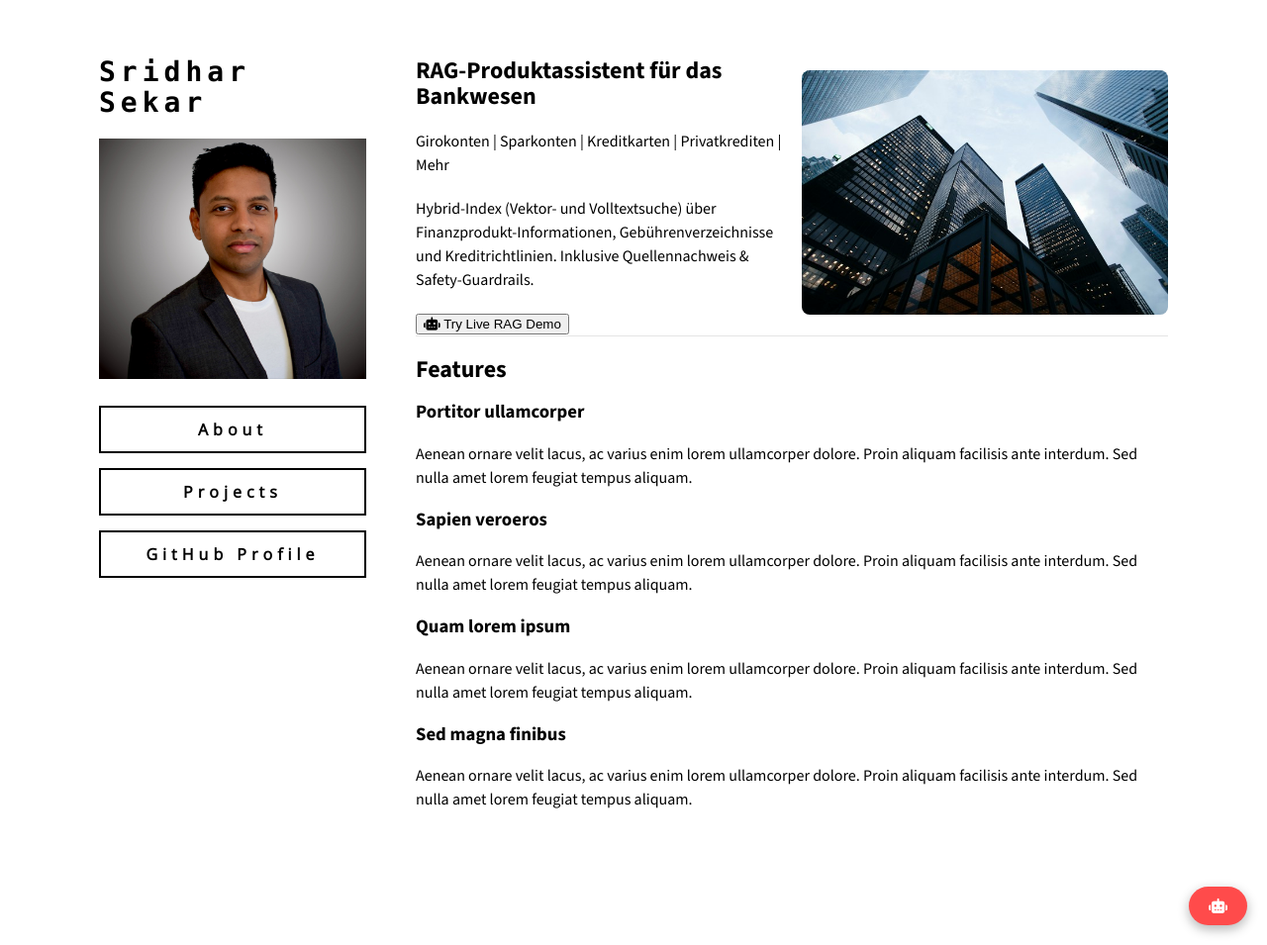
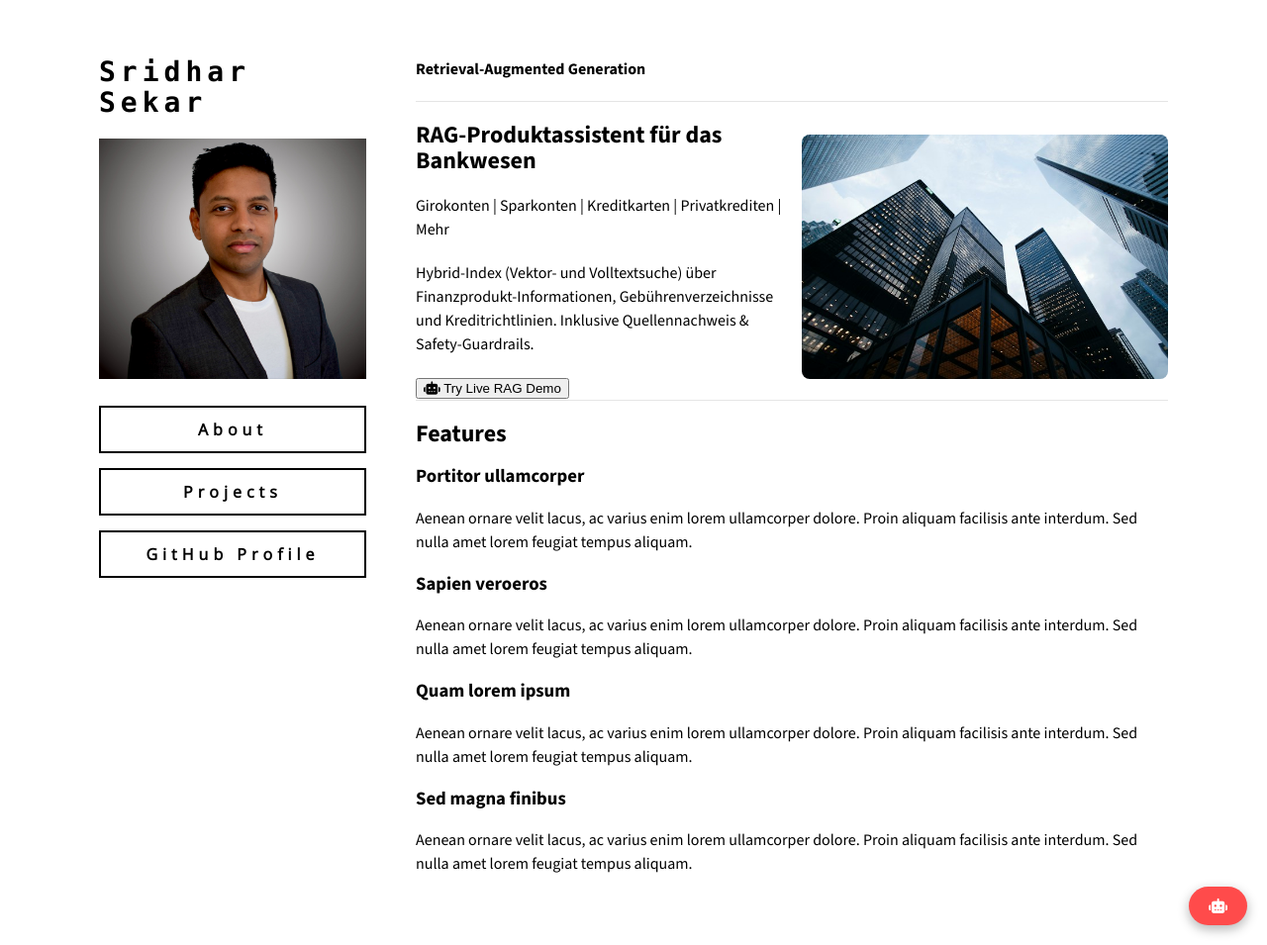
Before and after one commit to sridhar-portfolio/sridhar-portfolio.github.io, a Jekyll site: the page built from docs/rag_chatbot.md, in a window 1280 px wide and 955 px high. Shown: the whole window at 99% size. Built offline with Jekyll 4.4.1, drawn with Linux system fonts in a browser that asks for light colours; our own code applies the rules of GitHub Pages for plain Markdown files; the repository's description, which GitHub fills in, is left out.

Commit message:
Add section header for Retrieval-Augmented Generation

```diff
--- a/docs/rag_chatbot.md
+++ b/docs/rag_chatbot.md
@@ -1,3 +1,5 @@
+#### Retrieval-Augmented Generation
+---
 <div style="display: flex; flex-wrap: wrap; gap: 20px; align-items: center;">
 
   <!-- Left Side: Text -->
```
